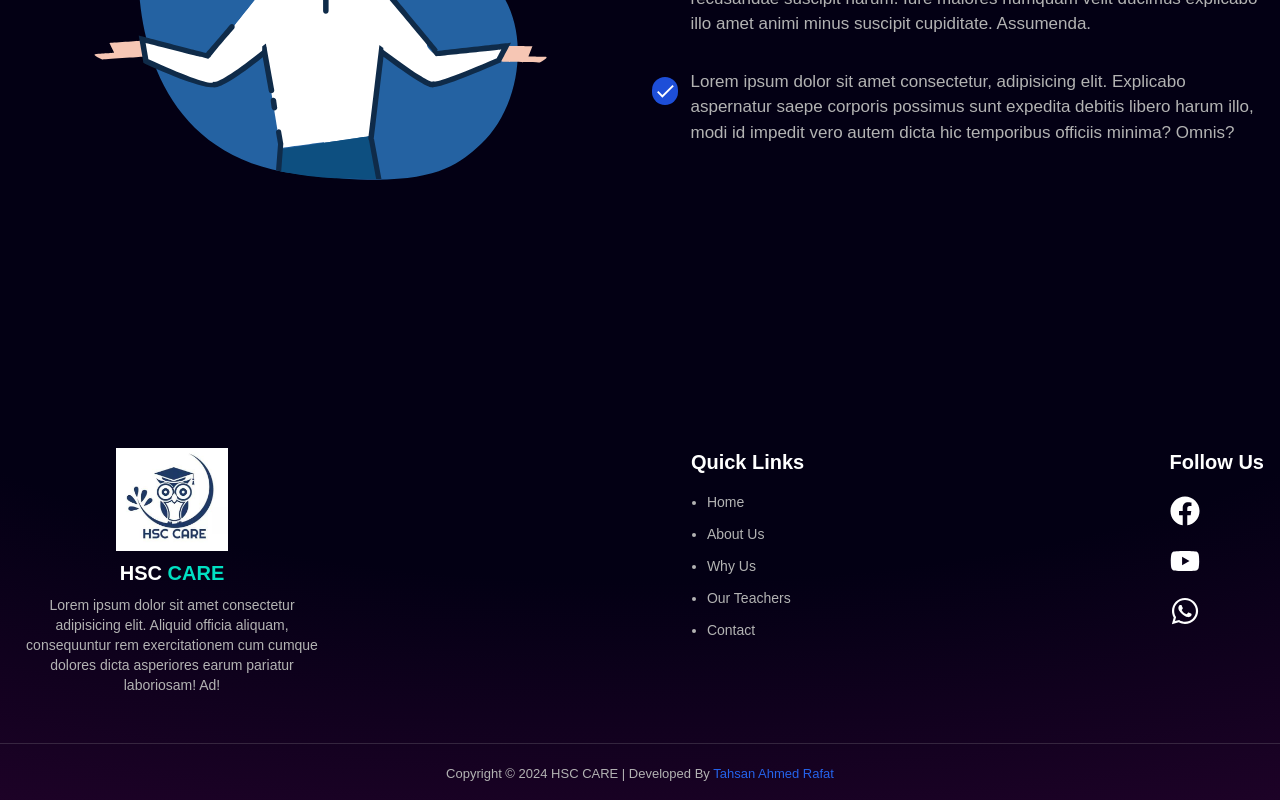
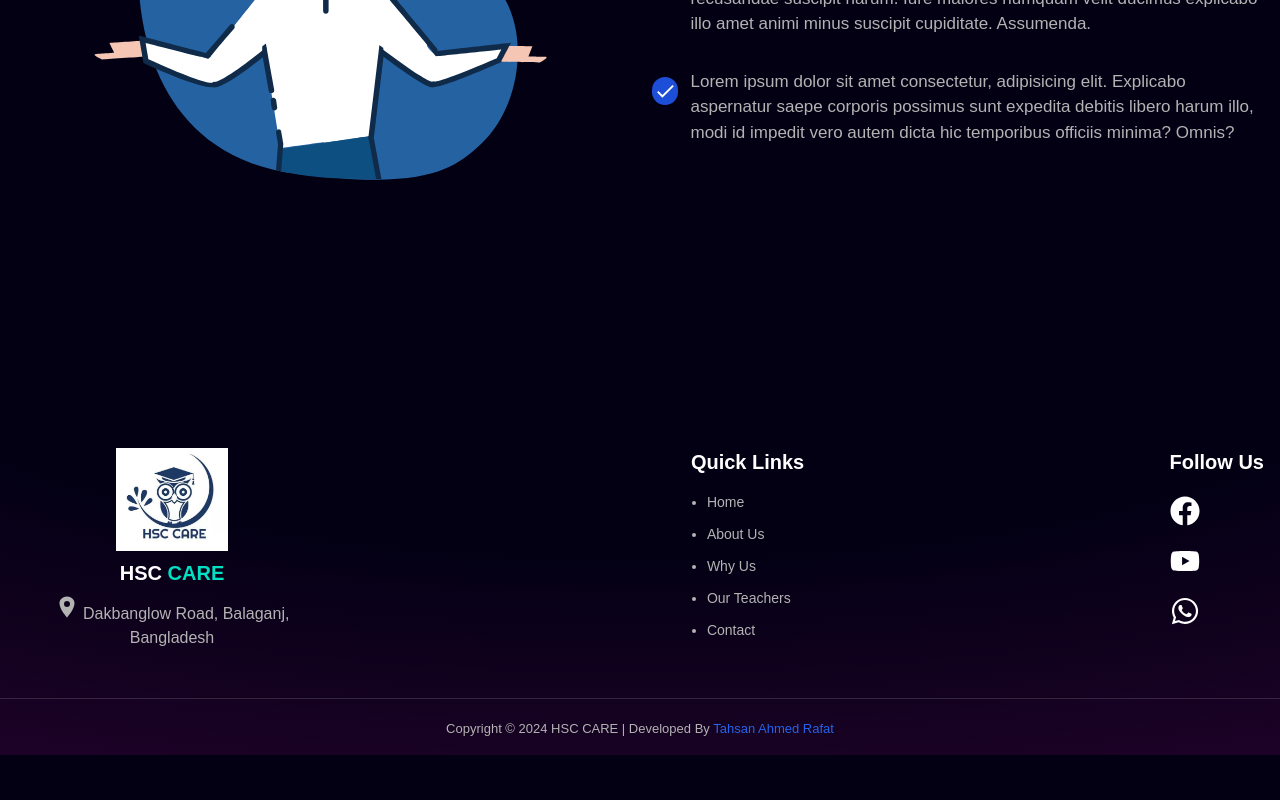
Before and after one commit to Rafat210907/hsc-care, a React (Vite) app: page / in a window 1280 px wide. Shown: the part 3993-4793 px from the top of the page. After the commit the page ends 4748 px from the top, so only its background shows below. Built offline with nearby package versions, Linux system fonts and the light colour scheme.

Commit message:
routing issue fix

```diff
--- a/index.html
+++ b/index.html
@@ -5,6 +5,9 @@
     <link rel="icon" type="image/svg+xml" href="/logo.png" />
     <meta name="viewport" content="width=device-width, initial-scale=1.0" />
     <title>HSC CARE</title>
+    <script type="module" src="https://unpkg.com/ionicons@7.1.0/dist/ionicons/ionicons.esm.js"></script>
+    <script nomodule src="https://unpkg.com/ionicons@7.1.0/dist/ionicons/ionicons.js"></script>
+
   </head>
   <body>
     <div id="root"></div>
--- a/src/components/OurTeachers.jsx
+++ b/src/components/OurTeachers.jsx
@@ -17,7 +17,7 @@ const OurTeachers = () => {
     Aos.init();
   }, []);
   return (
-    <section id="ourteachers" className="relative mb-32 sm:pt-20">
+    <section id="ourteachers" className="relative mb-32 pt-14 sm:pt-20">
       <div className="max-width">
       <h6  data-aos='' data-aos-duration="800" className="text-2xl sm:text-3xl text-center text-blue-500 "> T{typeEffect}   </h6>
       <h2  data-aos='fade-up' data-aos-duration="300" className="text-2xl sm:text-4xl text-center font-bold mb-4 sm:mb-8">
--- a/src/components/shared/Footer.jsx
+++ b/src/components/shared/Footer.jsx
@@ -1,6 +1,8 @@
 import { FaFacebook, FaWhatsapp, FaYoutube } from "react-icons/fa";
 import { Link } from "react-router-dom";
 import logo from "/logo.png";
+import "aos/dist/aos.css";
+
 
 const Footer = () => {
   return (
@@ -12,8 +14,8 @@ const Footer = () => {
           <h2 className="text-xl text-white font-semibold my-2">
             HSC <span className="text-primary"> CARE</span>{" "}
           </h2>
-          <p className="text-dark text-sm">
-            Lorem ipsum dolor sit amet consectetur adipisicing elit. Aliquid officia aliquam, consequuntur rem exercitationem cum cumque dolores dicta asperiores earum pariatur laboriosam! Ad!
+          <p className="text-dark text-md" data-aos='fade-right' data-aos-duration="600">
+          <ion-icon name="location-sharp" ></ion-icon> Dakbanglow Road, Balaganj, Bangladesh
           </p>
         </div>
         <div>
--- a/src/index.css
+++ b/src/index.css
@@ -19,7 +19,9 @@ body {
   color: white;
   background: #030014;
 }
-
+ion-icon{
+  font-size: 24px;
+}
 .bg{
   background-image: url("./assets/demo.jpg");
   height: 100vh;
```
